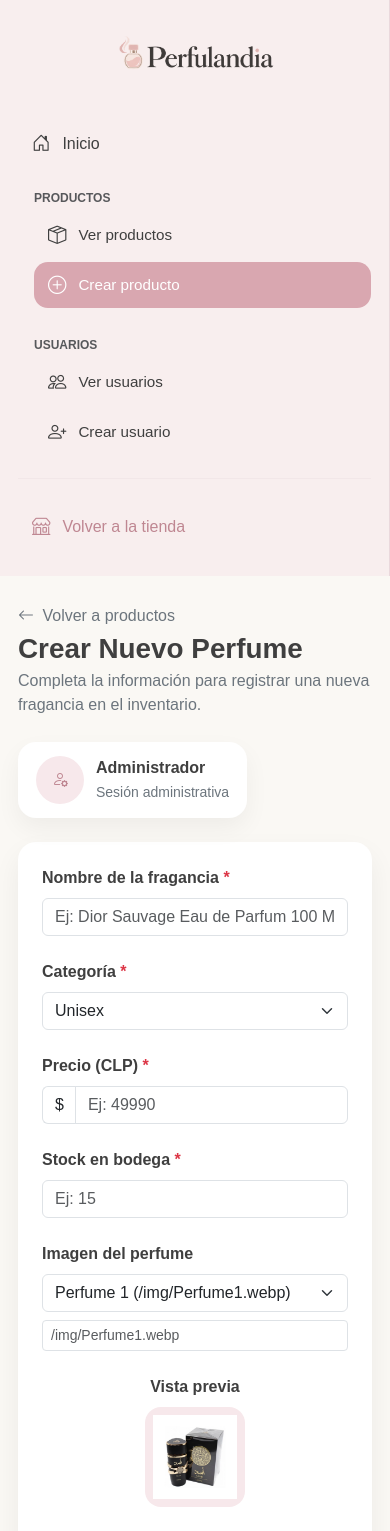
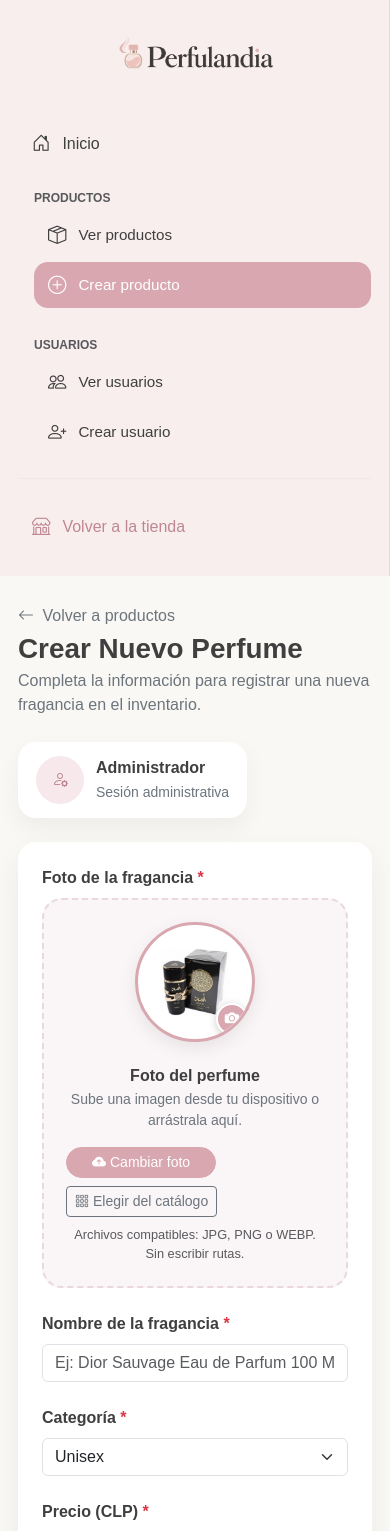
Before and after one commit to ruth-90/Perfulandia-React, a React (Vite) app: page /admin/producto-form in a window 390 px wide. Shown: the top 1531 px of the page. Built offline with nearby package versions, Linux system fonts and the light colour scheme.

Commit message:
Permite cargar imagen desde dispositivo estilo foto de perfil en formulario de producto

```diff
--- a/src/pages/admin/AdminProductoForm.jsx
+++ b/src/pages/admin/AdminProductoForm.jsx
@@ -1,4 +1,4 @@
-import { useState, useEffect } from 'react'
+import { useState, useEffect, useRef } from 'react'
 import { Link, useNavigate, useSearchParams } from 'react-router'
 import AdminSidebar from '../../components/AdminSidebar.jsx'
 import {
@@ -7,7 +7,7 @@ import {
   actualizarProducto
 } from '../../services/productosStorage.js'
 
-// Lista de imágenes disponibles de perfumes para selección rápida
+// Lista de imágenes disponibles de perfumes para selección rápida de muestra
 const imagenesDisponibles = [
   '/img/Perfume1.webp',
   '/img/Perfume2.webp',
@@ -29,6 +29,7 @@ export default function AdminProductoForm() {
   const productoId = searchParams.get('id')
 
   const esEdicion = Boolean(productoId)
+  const fileInputRef = useRef(null)
 
   // Estados controlados del formulario
   const [nombre, setNombre] = useState('')
@@ -36,6 +37,9 @@ export default function AdminProductoForm() {
   const [precio, setPrecio] = useState('')
   const [stock, setStock] = useState('')
   const [imagen, setImagen] = useState('/img/Perfume1.webp')
+  const [nombreArchivo, setNombreArchivo] = useState('')
+  const [arrastrando, setArrastrando] = useState(false)
+  const [mostrarCatalogo, setMostrarCatalogo] = useState(false)
   const [descripcion, setDescripcion] = useState('')
   const [error, setError] = useState('')
 
@@ -50,11 +54,100 @@ export default function AdminProductoForm() {
         setStock(productoExistente.stock)
         setImagen(productoExistente.imagen || '/img/Perfume1.webp')
         setDescripcion(productoExistente.descripcion || '')
+        setNombreArchivo('Imagen actual del producto')
       } else {
         setError('El producto que intentas editar no existe.')
       }
     }
   }, [productoId])
+
+  // Procesar archivo seleccionado (redimensionado inteligente para optimizar localStorage)
+  function procesarArchivoImagen(file) {
+    if (!file) return
+
+    if (!file.type.startsWith('image/')) {
+      setError('Por favor selecciona un archivo de imagen válido (JPG, PNG, WEBP).')
+      return
+    }
+
+    if (file.size > 10 * 1024 * 1024) {
+      setError('La imagen seleccionada supera los 10MB.')
+      return
+    }
+
+    const reader = new FileReader()
+    reader.onload = (e) => {
+      const img = new Image()
+      img.onload = () => {
+        // Redimensionar para evitar sobrepasar cuota de localStorage
+        const maxDim = 600
+        let width = img.width
+        let height = img.height
+
+        if (width > maxDim || height > maxDim) {
+          if (width > height) {
+            height = Math.round((height * maxDim) / width)
+            width = maxDim
+          } else {
+            width = Math.round((width * maxDim) / height)
+            height = maxDim
+          }
+        }
+
+        const canvas = document.createElement('canvas')
+        canvas.width = width
+        canvas.height = height
+        const ctx = canvas.getContext('2d')
+        ctx.drawImage(img, 0, 0, width, height)
+
+        const optimizadaDataUrl = canvas.toDataURL('image/webp', 0.85)
+        setImagen(optimizadaDataUrl)
+        setNombreArchivo(file.name)
+        setError('')
+      }
+      img.onerror = () => {
+        setImagen(e.target.result)
+        setNombreArchivo(file.name)
+        setError('')
+      }
+      img.src = e.target.result
+    }
+    reader.readAsDataURL(file)
+  }
+
+  function handleFileChange(e) {
+    const file = e.target.files?.[0]
+    if (file) {
+      procesarArchivoImagen(file)
+    }
+  }
+
+  function handleDragOver(e) {
+    e.preventDefault()
+    setArrastrando(true)
+  }
+
+  function handleDragLeave(e) {
+    e.preventDefault()
+    setArrastrando(false)
+  }
+
+  function handleDrop(e) {
+    e.preventDefault()
+    setArrastrando(false)
+    const file = e.dataTransfer.files?.[0]
+    if (file) {
+      procesarArchivoImagen(file)
+    }
+  }
+
+  function handleQuitarFoto() {
+    setImagen('/img/Perfume1.webp')
+    setNombreArchivo('')
+    if (fileInputRef.current) {
+      fileInputRef.current.value = ''
+    }
+  }
 
   // Guardar (Crear o Actualizar)
   function handleSubmit(e) {
@@ -71,6 +164,10 @@ export default function AdminProductoForm() {
     }
     if (stock === '' || Number(stock) < 0) {
       setError('Por favor ingresa un stock válido (0 o mayor).')
+      return
+    }
+    if (!imagen) {
+      setError('Por favor carga una foto para la fragancia.')
       return
     }
 
@@ -141,6 +238,152 @@ export default function AdminProductoForm() {
 
             <form onSubmit={handleSubmit}>
               <div className="row g-4">
+                {/* FOTO DE LA FRAGANCIA - ESTILO INSTAGRAM */}
+                <div className="col-12">
+                  <label className="form-label fw-semibold d-block mb-2">
+                    Foto de la fragancia <span className="text-danger">*</span>
+                  </label>
+
+                  <div
+                    className={`admin-foto-card ${arrastrando ? 'drag-over' : ''}`}
+                    onDragOver={handleDragOver}
+                    onDragLeave={handleDragLeave}
+                    onDrop={handleDrop}
+                  >
+                    {/* AVATAR CIRCULAR CON OVERLAY Y BOTÓN FLOTANTE */}
+                    <div
+                      className="admin-avatar-container"
+                      onClick={() => fileInputRef.current?.click()}
+                      role="button"
+                      tabIndex={0}
+                      title="Haz clic para cargar una imagen desde tu dispositivo"
+                      onKeyDown={(e) => {
+                        if (e.key === 'Enter' || e.key === ' ') {
+                          fileInputRef.current?.click()
+                        }
+                      }}
+                    >
+                      <img
+                        src={imagen}
+                        alt="Foto de la fragancia"
+                        className="admin-avatar-img"
+                        onError={(e) => {
+                          e.target.src = '/img/Perfume1.webp'
+                        }}
+                      />
+                      <div className="admin-avatar-overlay">
+                        <i className="bi bi-camera-fill fs-4 mb-1"></i>
+                        <span>Cambiar</span>
+                      </div>
+                      <div className="admin-avatar-badge">
+                        <i className="bi bi-camera-fill"></i>
+                      </div>
+                    </div>
+
+                    {/* ACCIONES Y DETALLES */}
+                    <div className="admin-foto-actions">
+                      <div>
+                        <h6 className="fw-bold mb-1">
+                          {nombre ? nombre : 'Foto del perfume'}
+                        </h6>
+                        <p className="text-secondary small mb-2">
+                          {nombreArchivo ? (
+                            <span className="text-success fw-semibold">
+                              <i className="bi bi-check-circle-fill me-1"></i>
+                              {nombreArchivo}
+                            </span>
+                          ) : (
+                            'Sube una imagen desde tu dispositivo o arrástrala aquí.'
+                          )}
+                        </p>
+                      </div>
+
+                      <div className="d-flex align-items-center gap-2 flex-wrap">
+                        <button
+                          type="button"
+                          className="btn btn-sm btn-perfulandia"
+                          onClick={() => fileInputRef.current?.click()}
+                        >
+                          <i className="bi bi-cloud-arrow-up-fill me-1"></i>
+                          {imagen ? 'Cambiar foto' : 'Subir foto'}
+                        </button>
+
+                        {nombreArchivo && (
+                          <button
+                            type="button"
+                            className="btn btn-sm btn-outline-danger"
+                            onClick={handleQuitarFoto}
+                          >
+                            <i className="bi bi-trash3 me-1"></i>
+                            Quitar foto
+                          </button>
+                        )}
+
+                        <button
+                          type="button"
+                          className="btn btn-sm btn-outline-secondary"
+                          onClick={() => setMostrarCatalogo(!mostrarCatalogo)}
+                        >
+                          <i className="bi bi-grid-3x3-gap me-1"></i>
+                          {mostrarCatalogo ? 'Ocultar catálogo' : 'Elegir del catálogo'}
+                        </button>
+                      </div>
+
+                      <small className="text-muted" style={{ fontSize: '0.8rem' }}>
+                        Archivos compatibles: JPG, PNG o WEBP. Sin escribir rutas.
+                      </small>
+
+                      {/* Input de archivo nativo oculto */}
+                      <input
+                        ref={fileInputRef}
+                        type="file"
+                        accept="image/png, image/jpeg, image/webp, image/gif"
+                        className="d-none"
+                        onChange={handleFileChange}
+                      />
+                    </div>
+                  </div>
+
+                  {/* CATÁLOGO VISUAL DE MUESTRAS OPCIONAL */}
+                  {mostrarCatalogo && (
+                    <div className="p-3 mt-3 rounded-4 bg-white border shadow-sm">
+                      <div className="d-flex justify-content-between align-items-center mb-2">
+                        <span className="small fw-semibold text-secondary">
+                          O selecciona una fragancia de muestra:
+                        </span>
+                        <button
+                          type="button"
+                          className="btn-close btn-sm"
+                          aria-label="Cerrar catálogo"
+                          onClick={() => setMostrarCatalogo(false)}
+                        ></button>
+                      </div>
+                      <div className="d-flex gap-2 flex-wrap">
+                        {imagenesDisponibles.map((img, i) => (
+                          <button
+                            key={img}
+                            type="button"
+                            className={`btn p-1 border rounded-3 admin-thumb-btn ${
+                              imagen === img ? 'active' : ''
+                            }`}
+                            onClick={() => {
+                              setImagen(img)
+                              setNombreArchivo(`Perfume de muestra ${i + 1}`)
+                            }}
+                            title={`Perfume ${i + 1}`}
+                          >
+                            <img
+                              src={img}
+                              alt={`Perfume ${i + 1}`}
+                              style={{ width: '48px', height: '48px', objectFit: 'contain' }}
+                            />
+                          </button>
+                        ))}
+                      </div>
+                    </div>
+                  )}
+                </div>
+
                 {/* NOMBRE */}
                 <div className="col-md-12">
                   <label htmlFor="nombreProducto" className="form-label fw-semibold">
@@ -212,59 +455,6 @@ export default function AdminProductoForm() {
                   />
                 </div>
 
-                {/* SELECTOR DE IMAGEN */}
-                <div className="col-md-8">
-                  <label htmlFor="imagenProducto" className="form-label fw-semibold">
-                    Imagen del perfume
-                  </label>
-                  <select
-                    id="imagenProducto"
-                    className="form-select mb-2"
-                    value={imagen}
-                    onChange={(e) => setImagen(e.target.value)}
-                  >
-                    {imagenesDisponibles.map((img, i) => (
-                      <option key={img} value={img}>
-                        Perfume {i + 1} ({img})
-                      </option>
-                    ))}
-                  </select>
-                  <input
-                    type="text"
-                    className="form-control form-control-sm text-muted"
-                    placeholder="O escribe una ruta personalizada..."
-                    value={imagen}
-                    onChange={(e) => setImagen(e.target.value)}
-                  />
-                </div>
-
-                {/* VISTA PREVIA DE LA IMAGEN */}
-                <div className="col-md-4 text-center">
-                  <label className="form-label fw-semibold d-block">Vista previa</label>
-                  <div
-                    style={{
-                      width: '100px',
-                      height: '100px',
-                      margin: '0 auto',
-                      borderRadius: '16px',
-                      backgroundColor: 'var(--rosa-claro)',
-                      display: 'flex',
-                      alignItems: 'center',
-                      justifyContent: 'center',
-                      padding: '8px'
-                    }}
-                  >
-                    <img
-                      src={imagen}
-                      alt="Vista previa"
-                      style={{ maxHeight: '100%', maxWidth: '100%', objectFit: 'contain' }}
-                      onError={(e) => {
-                        e.target.src = '/img/Perfume1.webp'
-                      }}
-                    />
-                  </div>
-                </div>
-
                 {/* DESCRIPCIÓN */}
                 <div className="col-12">
                   <label htmlFor="descripcionProducto" className="form-label fw-semibold">
--- a/src/styles/admin.css
+++ b/src/styles/admin.css
@@ -263,3 +263,123 @@
         align-items: flex-start;
     }
 }
+
+/* =====================================================
+   CARGA DE IMAGEN ESTILO INSTAGRAM (PERFIL DE PRODUCTO)
+===================================================== */
+.admin-foto-card {
+    background-color: #faf5f6;
+    border: 2px dashed #ebd8dc;
+    border-radius: 20px;
+    padding: 22px;
+    display: flex;
+    align-items: center;
+    gap: 24px;
+    transition: all 0.3s ease;
+}
+
+.admin-foto-card.drag-over {
+    border-color: var(--rosa-principal);
+    background-color: #fdf0f3;
+    box-shadow: 0 0 0 4px rgba(224, 134, 155, 0.15);
+}
+
+.admin-avatar-container {
+    position: relative;
+    width: 120px;
+    height: 120px;
+    min-width: 120px;
+    border-radius: 50%;
+    cursor: pointer;
+    overflow: hidden;
+    background-color: #ffffff;
+    box-shadow: 0 6px 18px rgba(0, 0, 0, 0.08);
+    border: 3px solid var(--rosa-principal);
+    display: flex;
+    align-items: center;
+    justify-content: center;
+}
+
+.admin-avatar-img {
+    width: 100%;
+    height: 100%;
+    object-fit: contain;
+    padding: 10px;
+    display: block;
+    transition: transform 0.3s ease, filter 0.3s ease;
+}
+
+.admin-avatar-overlay {
+    position: absolute;
+    inset: 0;
+    background: rgba(0, 0, 0, 0.45);
+    color: #ffffff;
+    display: flex;
+    flex-direction: column;
+    align-items: center;
+    justify-content: center;
+    opacity: 0;
+    transition: opacity 0.25s ease;
+    font-size: 0.8rem;
+    font-weight: 500;
+    text-align: center;
+    border-radius: 50%;
+}
+
+.admin-avatar-container:hover .admin-avatar-overlay {
+    opacity: 1;
+}
+
+.admin-avatar-container:hover .admin-avatar-img {
+    transform: scale(1.05);
+}
+
+.admin-avatar-badge {
+    position: absolute;
+    bottom: 4px;
+    right: 4px;
+    width: 32px;
+    height: 32px;
+    border-radius: 50%;
+    background-color: var(--rosa-principal);
+    color: #ffffff;
+    display: flex;
+    align-items: center;
+    justify-content: center;
+    font-size: 0.9rem;
+    border: 2px solid #ffffff;
+    box-shadow: 0 2px 8px rgba(0, 0, 0, 0.2);
+    pointer-events: none;
+}
+
+.admin-foto-actions {
+    display: flex;
+    flex-direction: column;
+    gap: 8px;
+    flex: 1;
+}
+
+.admin-thumb-btn {
+    background-color: #ffffff;
+    transition: transform 0.2s ease, border-color 0.2s ease;
+}
+
+.admin-thumb-btn:hover {
+    transform: scale(1.08);
+    border-color: var(--rosa-principal) !important;
+}
+
+.admin-thumb-btn.active {
+    border-color: var(--rosa-principal) !important;
+    background-color: #fdf2f4;
+}
+
+@media (max-width: 576px) {
+    .admin-foto-card {
+        flex-direction: column;
+        text-align: center;
+    }
+    .admin-foto-actions {
+        align-items: center;
+    }
+}
```
